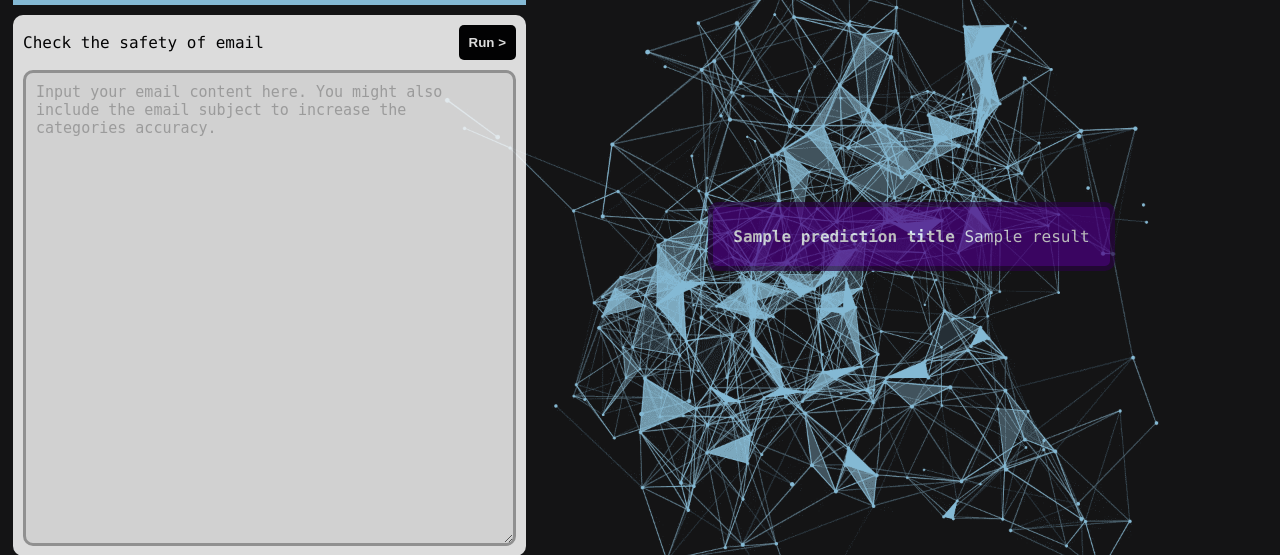
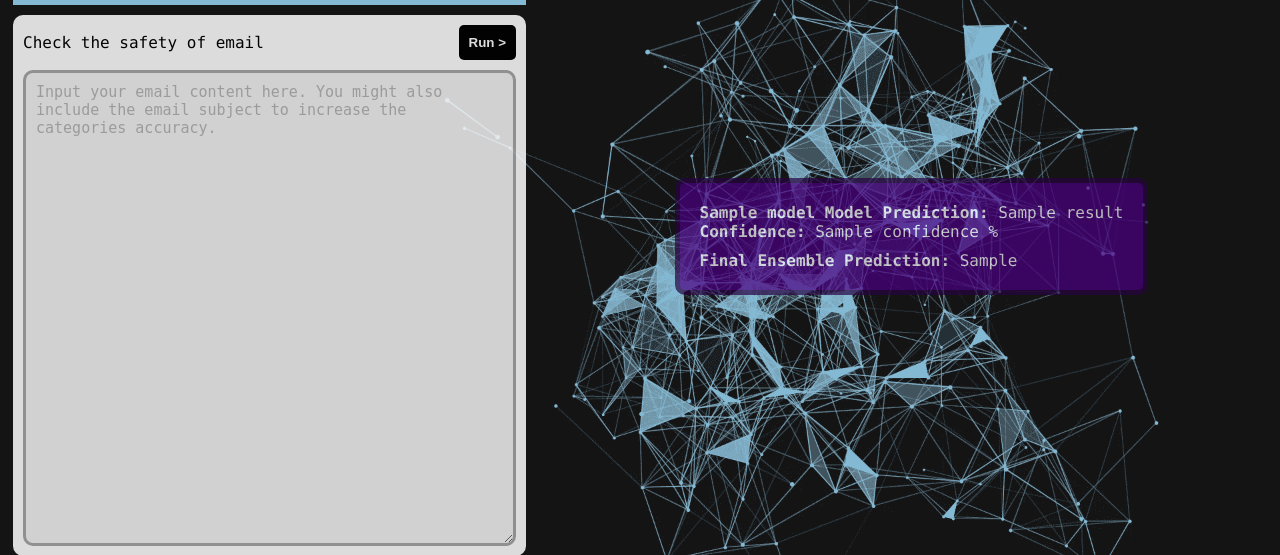
Before and after one commit to wmlim014/Spam-Email-Detection, a Flask app: template SimplePage/webapp/templates/main.html in a window 1280 px wide. Shown: the part 96-651 px from the top of the page. Run offline with Flask 2, Linux system fonts and the light colour scheme; the template is opened without the code that fills it: most values are stand-ins (such as "Sample title", 1, 10 or a date in 2020); parts of the project's set-up code (start-up, migrations or seed data) failed here and were passed over.

Commit message:
Website Final Version

```diff
--- a/SimplePage/webapp/app.py
+++ b/SimplePage/webapp/app.py
@@ -1,14 +1,37 @@
 from flask import Flask, request, render_template
 import pickle
+import numpy as np
 
-# Load the trained model using pickle
+##############################
+#   Load the Trained Models  #
+##############################
+# Load the trained SVM model using pickle
 with open(f'model/svm_model.pkl', 'rb') as f:
     svm_model = pickle.load(f)
+
+# Load the trained Random Forest model using pickle
+with open(f'model/rf_model.pkl', 'rb') as f:
+    rf_model = pickle.load(f)
+
+# Load the trained Logistic Regression model using pickle
+with open(f'model/logistic_model.pkl', 'rb') as f:
+    log_reg_model = pickle.load(f)
+
+# Load the trained Naive Bayes model using pickle
+with open(f'model/naive_bayes_model.pkl', 'rb') as f:
+    nb_model = pickle.load(f)
+
+# Load the trained XGBoost model using pickle
+with open(f'model/xgb_model.pkl', 'rb') as f:
+    xgb_model = pickle.load(f)
 
 # Load the TfidfVectorizer used during training
 with open(f'model/vectorizer.pkl', 'rb') as f:
     vectorizer = pickle.load(f)
 
+########################
+#   Application Setup  #
+########################
 # Initialize the Flask app
 app = Flask(__name__, template_folder='templates')
 
@@ -20,15 +43,136 @@ def main():
 
     if request.method == 'POST':
         email_text = request.form.get('emailText') if 'emailText' in request.form else ""
-        # email_text = ''.join(email_text.splitlines())   # Remove line break
-        print(email_text)
+
+        # print(email_text) # This is for debugging
+        prediction_results = []
         # Transform the email text using the loaded TfidfVectorizer
         # Make the prediction using the loaded model
-        predictionTitle = "This email is:\n"
-        result = svm_model.predict(vectorizer.transform([email_text]))
+
+        # Vectorize the input text
+        vectorizeredText = vectorizer.transform([email_text])
+
+        ###############
+        # Naive Bayes #
+        ###############
+        nb_result = nb_model.predict(vectorizeredText)
+        nb_prob = nb_model.predict_proba(vectorizeredText)
+
+        # Get the index of the predicted class
+        predicted_class_index = nb_model.classes_.tolist().index(nb_result[0])
+
+        # Extract the confidence for the predicted class
+        nb_confidence = nb_prob[:, predicted_class_index].max() * 100
+
+        prediction_results.append({
+            'model': 'Naive Bayes',
+            'result': nb_result[0],
+            'confidence': round(nb_confidence, 2)
+        })
+
+        #######################
+        # Logistic Regression #
+        #######################
+        log_reg_result = log_reg_model.predict(vectorizeredText)
+        log_reg_prob = log_reg_model.predict_proba(vectorizeredText)
+
+        # Get the index of the predicted class
+        predicted_class_index = log_reg_model.classes_.tolist().index(log_reg_result[0])
+
+        # Extract the confidence for the predicted class
+        log_reg_confidence = log_reg_prob[:, predicted_class_index].max() * 100
+
+        prediction_results.append({
+            'model': 'Logistic Regression',
+            'result': log_reg_result[0],
+            'confidence': round(log_reg_confidence, 2)
+        })
+
+        #################
+        # Random Forest #
+        #################
+        rf_result = rf_model.predict(vectorizeredText)
+        rf_prob = rf_model.predict_proba(vectorizeredText)
+
+        # Get the index of the predicted class
+        predicted_class_index = rf_model.classes_.tolist().index(rf_result[0])
+
+        # Extract the confidence for the predicted class
+        rf_confidence = rf_prob[:, predicted_class_index].max() * 3
+
+        prediction_results.append({
+            'model': 'Random Forest',
+            'result': rf_result[0],
+            'confidence': round(rf_confidence, 2)
+        })
+
+        ################
+        #     SVM      #
+        ################
+        svm_result = svm_model.predict(vectorizeredText)
+        svm_prob = svm_model.predict_proba(vectorizeredText)
+        print(svm_result)
+
+        # Get the index of the predicted class
+        predicted_class_index = svm_model.classes_.tolist().index(svm_result[0])
+
+        # Extract the confidence for the predicted class
+        svm_confidence = svm_prob[:, predicted_class_index].max() * 100
+
+        prediction_results.append({
+            'model': 'Support Vector Machine',
+            'result': svm_result[0],
+            'confidence': round(svm_confidence, 2)
+        })
+
+        ###########
+        # XGBoost #
+        ###########
+        xgb_predit = xgb_model.predict(vectorizeredText)
+        # reverse_label_mapping = {"ham": 0, "spam": 1}
+        # xgb_result = xgb_model.predict(vectorizeredText)
+        # if xgb_result in reverse_label_mapping:
+        #     xgb_result = reverse_label_mapping[xgb_result]
+        if xgb_predit[0] == 0:
+            xgb_result = 'ham'
+        else:
+            xgb_result = 'spam'
+
+        xgb_prob = xgb_model.predict_proba(vectorizeredText)
+
+        # Get the index of the predicted class
+        # print(xgb_prob)
+        predicted_class_index = xgb_model.classes_.tolist().index(xgb_predit[0])
+
+        # Extract the confidence for the predicted class
+        xgb_confidence = xgb_prob[:, predicted_class_index].max() * 100
+
+        prediction_results.append({
+            'model': 'XGBoost',
+            'result': xgb_result,
+            'confidence': round(xgb_confidence, 2)
+        })
+
+        ####################
+        # Get Final Result #
+        ####################
+        spam_count = 0
+        ham_count = 0
+        for prediction in prediction_results:
+            if prediction['result'] == 'ham':
+                ham_count += 1
+            else:
+                spam_count += 1
+
+        if ham_count >= 3:
+            final_result = 'Non-Spam'
+        else:
+            final_result = 'Spam'
 
         # Return the prediction result as JSON
-        return render_template('main.html', predictionTitle=predictionTitle, result=result)
+        return render_template('main.html',
+                               prediction_results = prediction_results,
+                               final_result = final_result)
 
 # Run the app
 if __name__ == '__main__':
--- a/SimplePage/webapp/static/main.css
+++ b/SimplePage/webapp/static/main.css
@@ -19,6 +19,9 @@ body {
     }
 
     .output{
+        display: flex;
+        flex-direction: column;
+        gap: 10px;
         max-width: fit-content;
         max-height: fit-content;
         align-self: center;
--- a/SimplePage/webapp/templates/main.html
+++ b/SimplePage/webapp/templates/main.html
@@ -40,12 +40,23 @@
       </form>
       </div>
 
-      {% if result %}
-        <div class="output">
-          <b>{{ predictionTitle }}</b>
-          <spam>{{ result }}</spam>
+    {% if prediction_results %}
+      <div class="output">
+        {% for prediction in prediction_results %}
+          <div class="model-results {{ prediction.model, prediction.result, prediction.confidence }}">
+              <b>{{ prediction.model }} Model Prediction:</b>
+              {{ prediction.result }}<br />
+              <b> Confidence:</b>
+              {{ prediction.confidence }} %
+          </div>
+        {% endfor %}
+
+        <div>
+          <b>Final Ensemble Prediction: </b>
+          {{ final_result }}
         </div>
-      {% endif %}
+      </div>
+    {% endif %}
 
   </body>
   <script
```
Also changed, not shown: SimplePage/webapp/colab.py (added, +106 -0 lines), test.html (deleted, +0 -125 lines), README.md, 8 other files.
